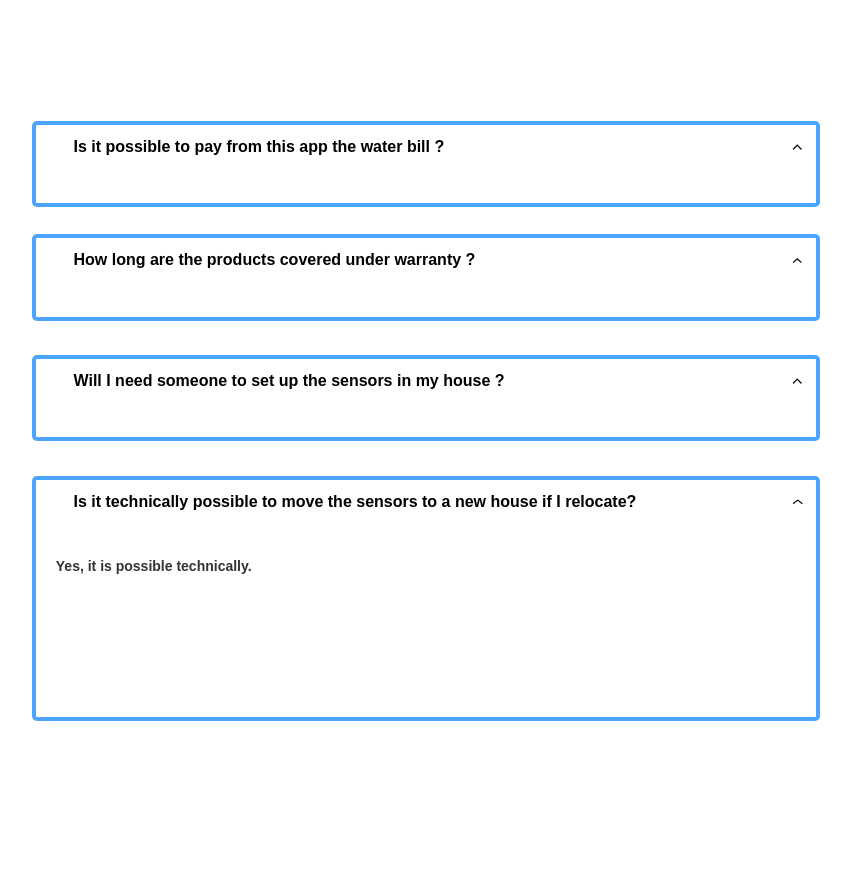
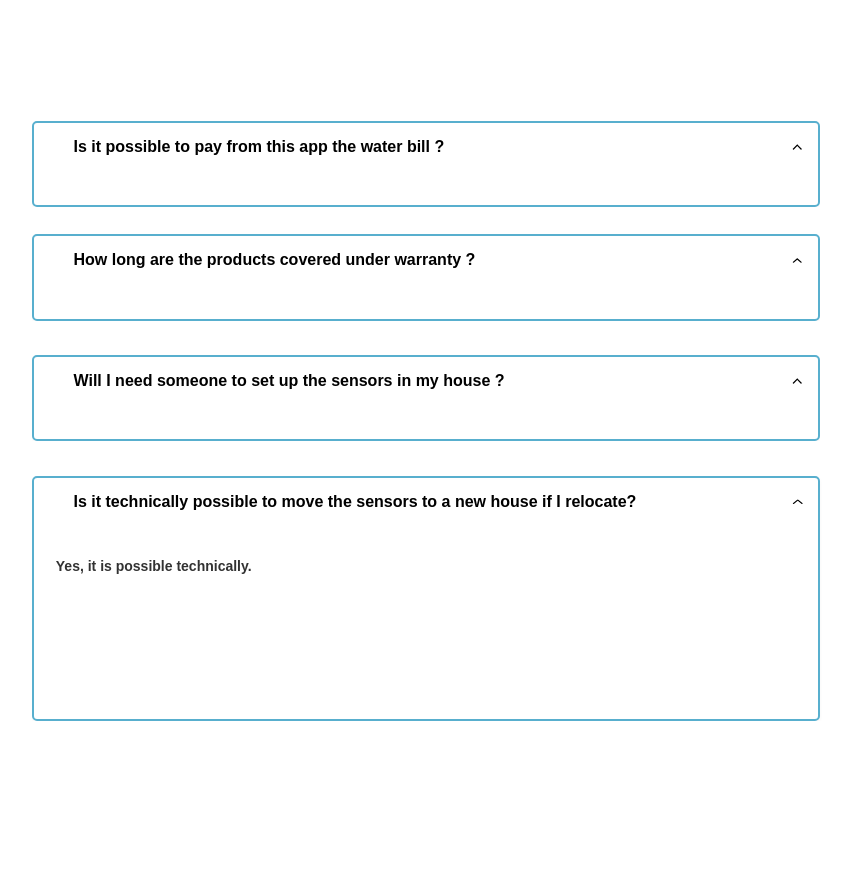
Before and after one commit to Aqualana/landing-page, a React (Vite) app: page / in a window 1280 px wide. Shown: the part 3840-4730 px from the top of the page, without its empty margins (191-1042 px from the left). Built offline with nearby package versions, Linux system fonts and the light colour scheme.

Commit message:
update svg question mark

```diff
--- a/src/ComponentsFaQsFaq1Closed/ComponentsFaQsFaq1Closed.css
+++ b/src/ComponentsFaQsFaq1Closed/ComponentsFaQsFaq1Closed.css
@@ -19,8 +19,8 @@
 .components-fa-qs-faq-1-closed .rectangle-10-copy {
   border-radius: 5px;
   border-style: solid;
-  border-color: #4ba5ff;
-  border-width: 4px;
+  border-color: #58afce;
+  border-width: 2px;
   width: 100%;
   height: 100%;
   position: absolute;
--- a/src/ComponentsFaQsFaq1Collapsed/ComponentsFaQsFaq1Collapsed.css
+++ b/src/ComponentsFaQsFaq1Collapsed/ComponentsFaQsFaq1Collapsed.css
@@ -19,8 +19,8 @@
 .components-fa-qs-faq-1-collapsed .rectangle-10-copy {
   border-radius: 5px;
   border-style: solid;
-  border-color: #4ba5ff;
-  border-width: 4px;
+  border-color: #58afce;
+  border-width: 2px;
   width: 99.82%;
   height: 100%;
   position: absolute;
```
Also changed, not shown: public/ui-images-icons-small-question0.svg.
